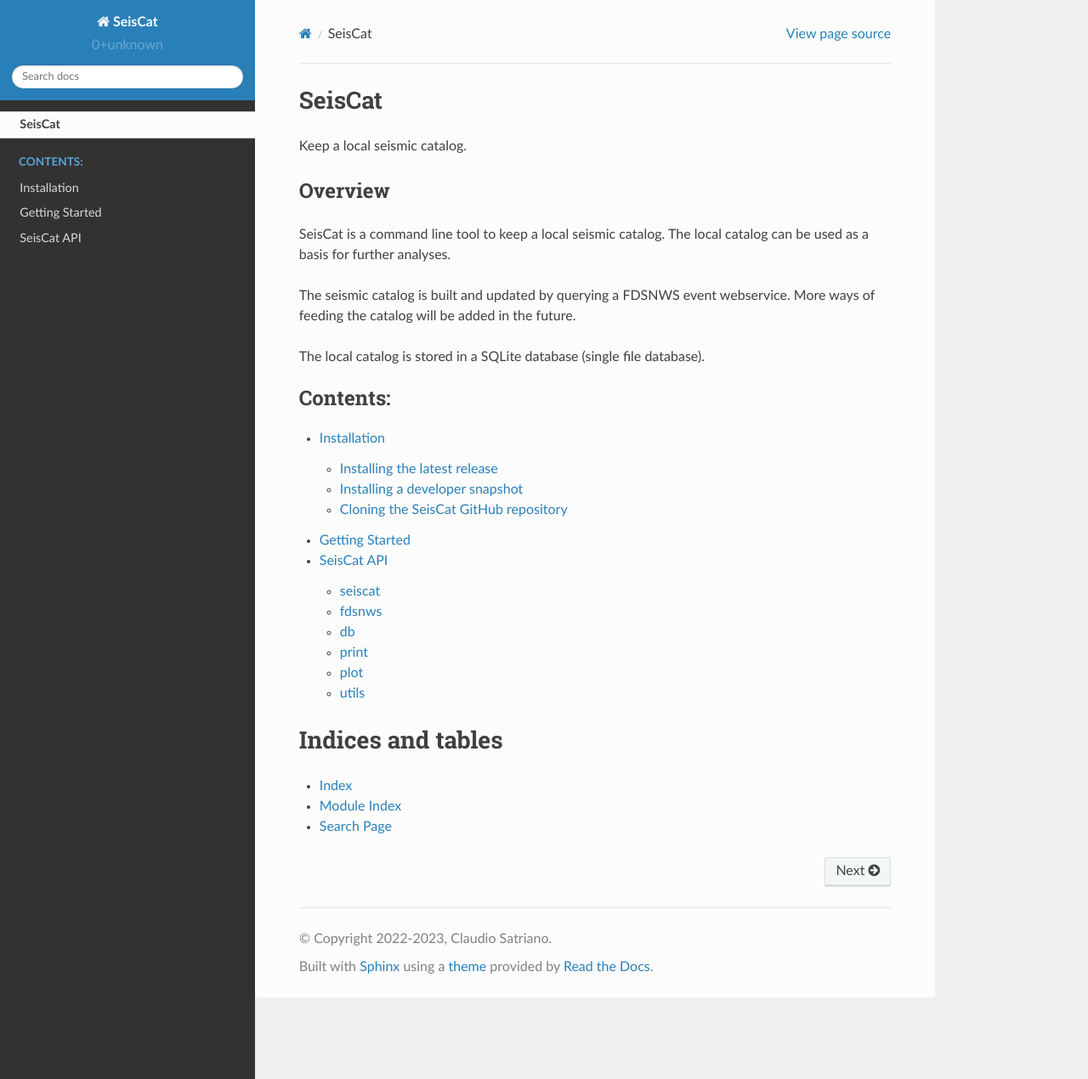
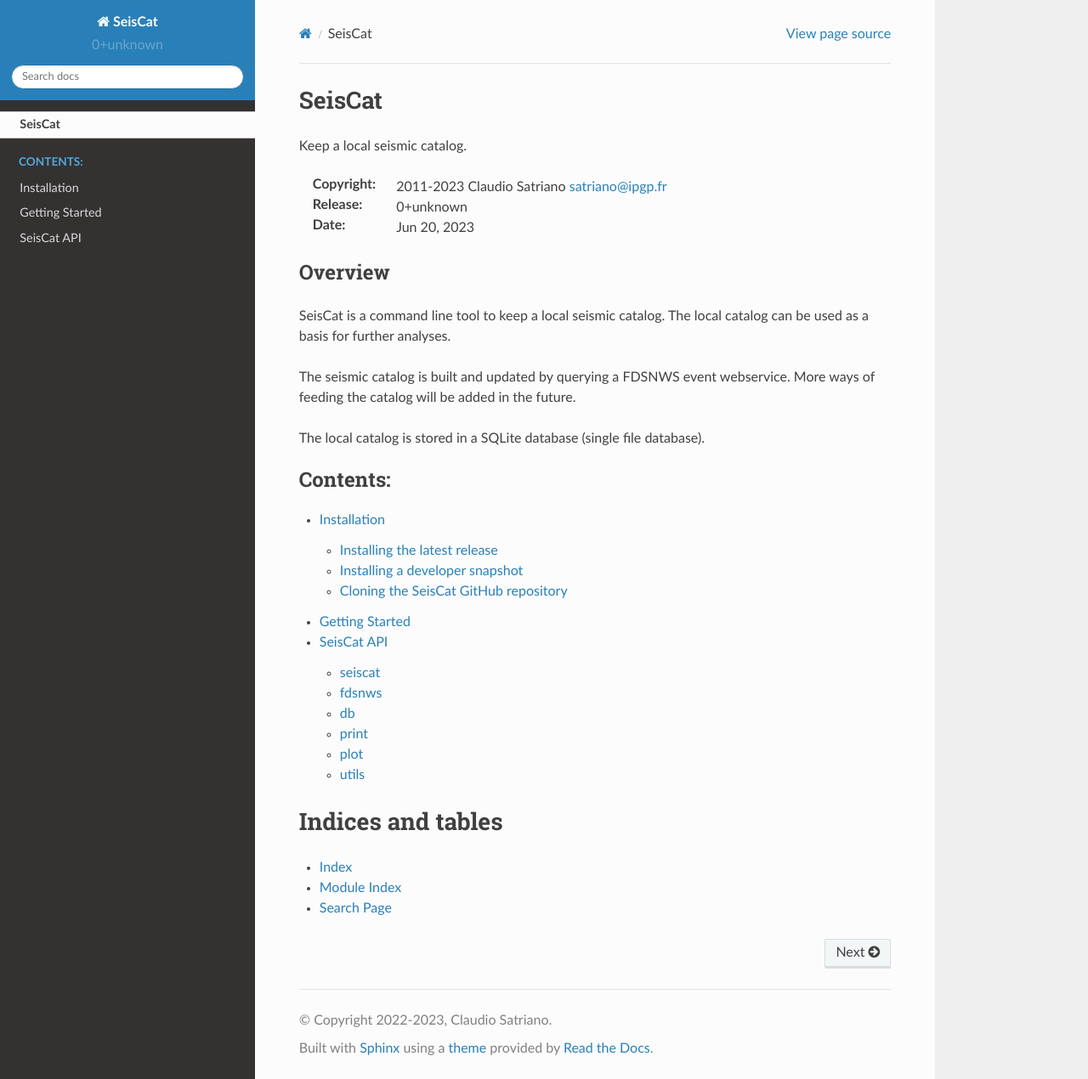
Before and after one commit to SeismicSource/seiscat, a Sphinx documentation site: the page built from docs/index.rst, in a window 1280 px wide and 1270 px high. Shown: the whole window at 85% size. Built offline with Sphinx 7.4.7 and the Read the Docs theme 2.0.0, drawn with Linux system fonts in a browser that asks for light colours; pages that are not in the unit, such as notebooks, are missing from menus.

Commit message:
Copyright, version and date in docs

```diff
--- a/docs/index.rst
+++ b/docs/index.rst
@@ -2,6 +2,10 @@
 =======
 
 Keep a local seismic catalog.
+
+:Copyright: 2011-2023 Claudio Satriano satriano@ipgp.fr
+:Release: |release|
+:Date:    |today|
 
 Overview
 --------
```
